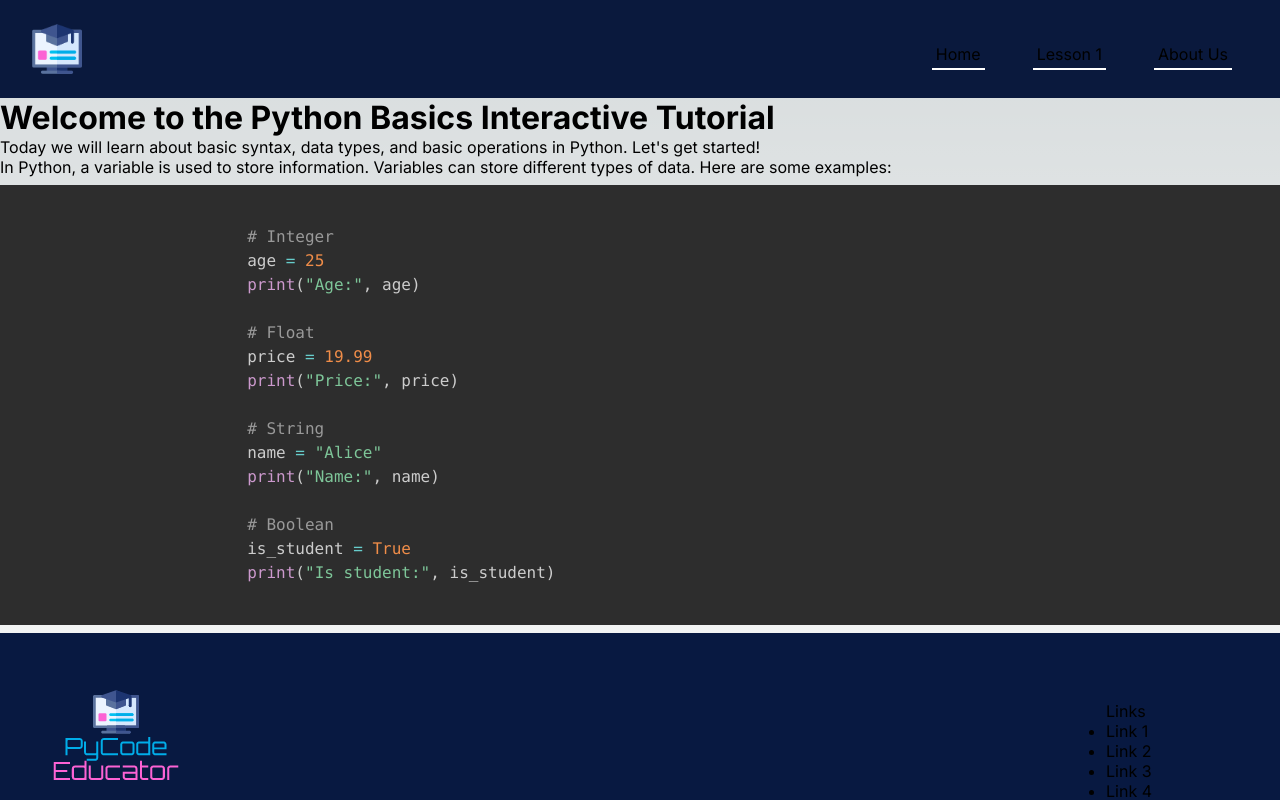
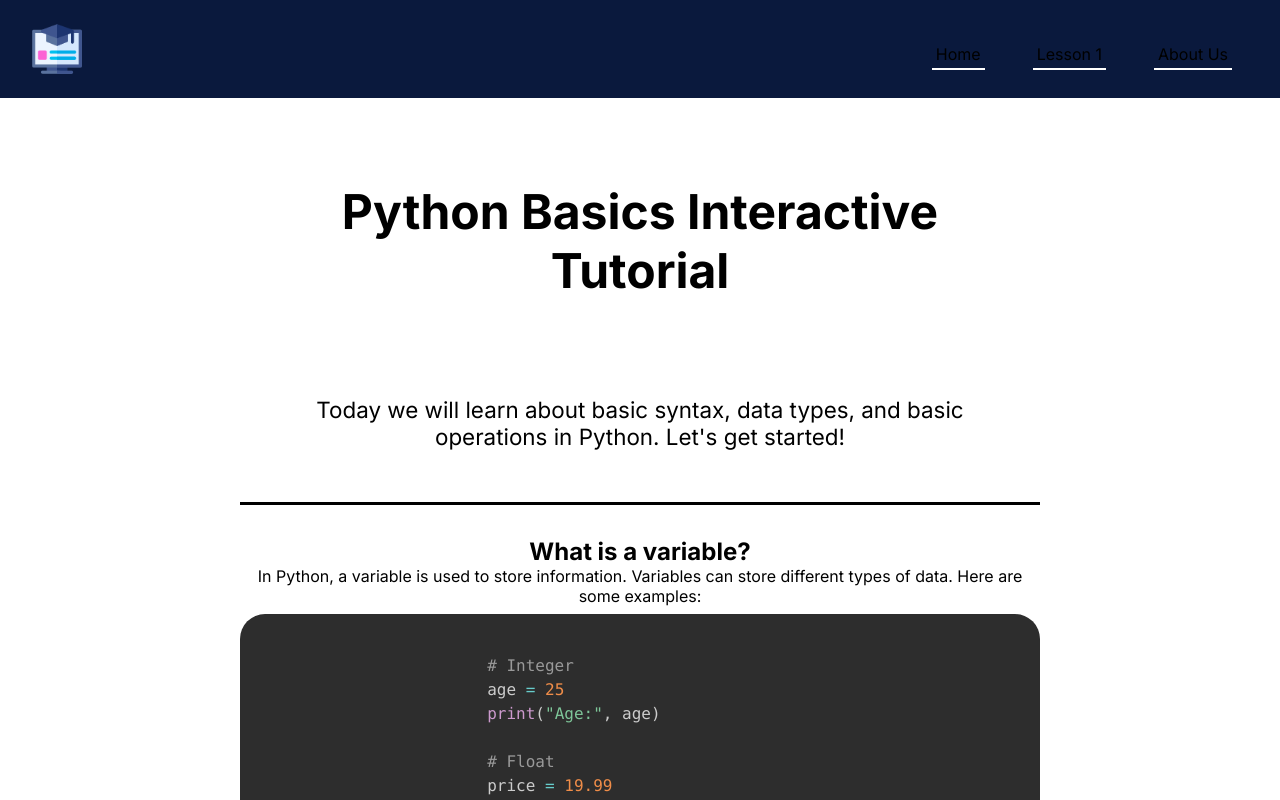
Before and after one commit to eglenn-dev/cse310-team-project, a Next.js app: page /lesson01 in a window 1280 px wide. Shown: the top 800 px of the page. Built offline with nearby package versions, Linux system fonts and the light colour scheme.

Commit message:
Started on lesson01 page

```diff
--- /dev/null
+++ b/app/lesson01/page.module.css
@@ -0,0 +1,31 @@
+.lessonArea {
+    text-align: center;
+    min-height: 100vh;
+    padding: 1em 15em;
+    background-color: white;
+    color: black;
+}
+
+.headerGap {
+    margin: 2em auto;
+    border-bottom: 3px solid black;
+    width: 100%;
+    display: block;
+}
+
+.header {
+    padding: 20px;
+}
+
+.header h1 {
+    margin: 1em 0 2em 0;
+    font-size: 3em;
+}
+
+.header P {
+    font-size: 1.4em;
+}
+
+.codeChunk {
+    border-radius: 25px;
+}
--- a/app/lesson01/page.tsx
+++ b/app/lesson01/page.tsx
@@ -6,6 +6,7 @@ import "prismjs/themes/prism-tomorrow.css";
 import "prismjs/components/prism-javascript.js";
 import "prismjs/components/prism-python.js";
 import "prismjs/components/prism-jsx.js";
+import styles from "./page.module.css";
 
 export default function Lesson01() {
     useEffect(() => {
@@ -13,21 +14,23 @@ export default function Lesson01() {
     }, []);
 
     return (
-        <div>
-            <div>
-                <h1>Welcome to the Python Basics Interactive Tutorial</h1>
+        <div className={styles.lessonArea}>
+            <div className={styles.header}>
+                <h1>Python Basics Interactive Tutorial</h1>
                 <p>
                     Today we will learn about basic syntax, data types, and
                     basic operations in Python. Let's get started!
                 </p>
             </div>
+            <span className={styles.headerGap}></span>
             <div>
+                <h2>What is a variable?</h2>
                 <p>
                     In Python, a variable is used to store information.
                     Variables can store different types of data. Here are some
                     examples:
                 </p>
-                <pre className="language-python">
+                <pre className={`language-python ${styles.codeChunk}`}>
                     <code className="language-python">
                         {`
                         # Integer
```
